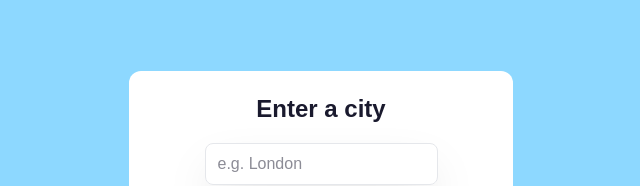
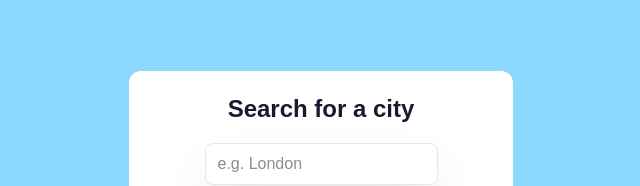
Before and after one commit to Lourensoli4/weather-app, a Next.js app: page / in a window 1280 px wide. Shown: the part 96-282 px from the top of the page, without its empty margins (319-959 px from the left). Built offline with nearby package versions, Linux system fonts and the light colour scheme.

Commit message:
chore: add to readme and env example

```diff
--- a/app/components/WeatherInput/WeatherInput.tsx
+++ b/app/components/WeatherInput/WeatherInput.tsx
@@ -29,7 +29,7 @@ const WeatherInput: React.FC<WeatherInputProps> = ({
         onSubmit={handleSubmit}
         className="flex flex-wrap justify-center items-center gap-4"
       >
-        <h3>Enter a city</h3>
+        <h3>Search for a city</h3>
         <Input
           type="search"
           value={city}
```
Also changed, not shown: 2 other files (tests, documents, lock files or other folders).
